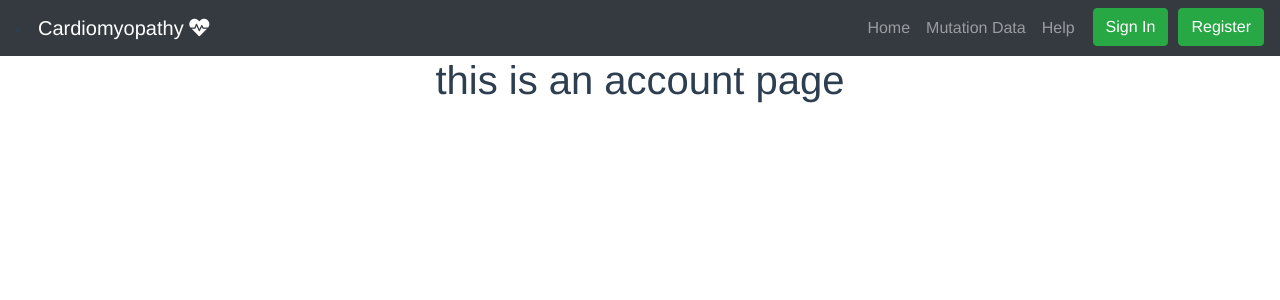
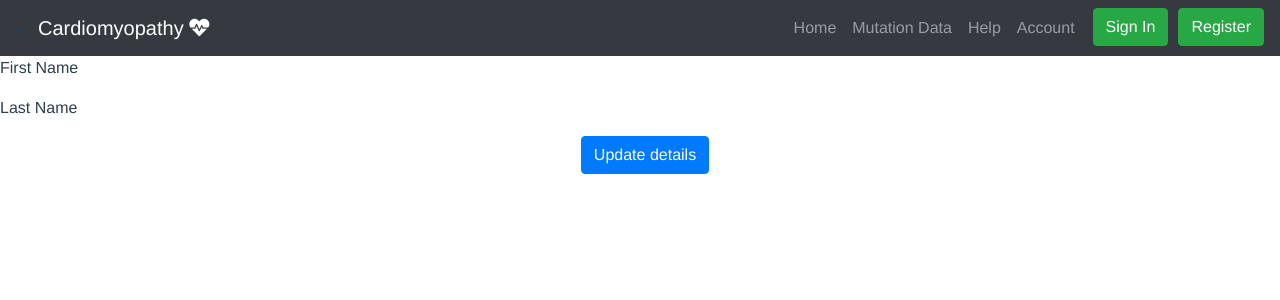
Before and after one commit to FaizanK001/uni-project, a Vue app: page /account in a window 1280 px wide. Shown: the top 300 px of the page. Built offline with nearby package versions, Linux system fonts and the light colour scheme.

Commit message:
Added account page components for details and update details, minor changes to CSS

```diff
--- a/src/components/Navbar.vue
+++ b/src/components/Navbar.vue
@@ -16,8 +16,9 @@
     <li class="nav-item">
       <router-link class="nav-link" to="/help">Help</router-link>
     </li>
-
-
+    <li class="nav-item">
+      <router-link class="nav-link" to="/account">Account</router-link>
+    </li>
 
     <li>
       <router-link  class="btn btn-success" to="/login">Sign In</router-link>
@@ -37,7 +38,6 @@
 <script>
 export default {
 
-
 }
 
 
--- /dev/null
+++ b/src/components/Profile.vue
@@ -0,0 +1,25 @@
+<template>
+    <div class="w-100">
+        <div class="d-flex w-50" background="bg-secondary">
+            <p>First Name</p>
+        </div>
+
+        <div class="d-flex w-50" background="bg-secondary">
+            <p>Last Name</p>
+        </div>
+    </div>
+</template>
+
+<script>
+export default {
+    name: "Profile",
+
+    setup () {
+        return {};
+    }
+}
+</script>
+
+<style>
+
+</style>
--- /dev/null
+++ b/src/components/ProfileUpdate.vue
@@ -0,0 +1,28 @@
+<template>
+    <div class="input-group">
+    <div class="input-group-prepend">
+        <span class="input-group-text">First name</span>
+    </div>
+    <input type="text" class="form-control">
+
+    <div class="input-group-prepend">
+        <span class="input-group-text">Last name</span>
+    </div>
+    <input type="text" class="form-control">
+
+    <div class="input-group-prepend">
+        <span class="input-group-text">Email</span>
+    </div>
+    <input type="text" class="form-control">
+</div>
+</template>
+
+<script>
+export default {
+
+}
+</script>
+
+<style>
+
+</style>
--- a/src/views/Account.vue
+++ b/src/views/Account.vue
@@ -1,18 +1,36 @@
 <template>
   <div class="account">
 
-    <h1>this is an account page</h1>
+    <!-- User profile display -->
+    <profile v-if="updateCheck === false"></profile>
+    <button type="button" class="btn btn-primary" @click="updateProfile()">Update details</button>
+
+    <!-- Profile update display -->
+    <profile-update v-if="updateCheck === true"></profile-update>
   </div>
 </template>
 
 <script>
 // @ is an alias to /src
-
+import {ref} from "vue";
+import Profile from '../components/Profile.vue';
+import ProfileUpdate from '../components/ProfileUpdate.vue'
 
 export default {
-  name: 'Account',
-  components: {
+  name: "Account",
+  components: { Profile, ProfileUpdate },
 
-  }
+  setup() {
+    const firstname = ref("");
+    const lastname = ref("");
+    const email = ref("");
+    const updateCheck = ref(false);
+
+    function updateProfile() {
+      updateCheck.value = !updateCheck.value;
+    }
+
+    return { firstname, lastname, email, updateCheck, updateProfile };
+  },
 }
 </script>
--- a/src/views/Mutation-data.vue
+++ b/src/views/Mutation-data.vue
@@ -1,7 +1,7 @@
 <template>
 
 <div>
-   <h1> services page hbhj </h1>
+   <h1> Services</h1>
 </div>
 
 </template>
--- a/src/views/Register.vue
+++ b/src/views/Register.vue
@@ -48,7 +48,6 @@
                         <input id="email" type="email" name="email" v-model="email" placeholder="Email Address" class="form-control bg-white border-left-0 border-md">
                     </div>
 
-
                     <!-- Password -->
                     <div class="input-group col-lg-6 mb-4">
                         <div class="input-group-prepend">
@@ -66,15 +65,16 @@
                                 <i class="fa fa-lock text-muted"></i>
                             </span>
                         </div>
-                        <input id="passwordConfirmation" type="text" v-model="passwordConfirmation" name="passwordConfirmation" placeholder="Confirm Password" class="form-control bg-white border-left-0 border-md">
+                        <input id="passwordConfirmation" type="password" v-model="passwordConfirmation" name="passwordConfirmation" placeholder="Confirm Password" class="form-control bg-white border-left-0 border-md">
                     </div>
 
                     <div v-if="errorRegistration" class="errorRegistration">{{errorRegistration}}</div>
 
+                    <!-- Submit Button -->
                     <button class="btn btn-primary btn-block py-2" @click="register">Register</button>
 
-                    <!-- Submit Button -->
-                   <!-- <div class="form-group col-lg-12 mx-auto mb-0">
+                    <!-- Submit Button
+                   <div class="form-group col-lg-12 mx-auto mb-0">
                         <a href="#" class="btn btn-primary btn-block py-2">
                             <span class="font-weight-bold">Create your account</span>
                         </a>
```
